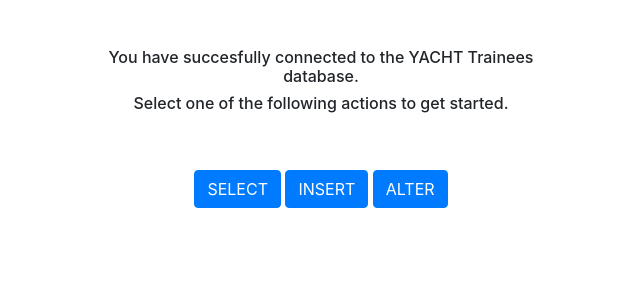
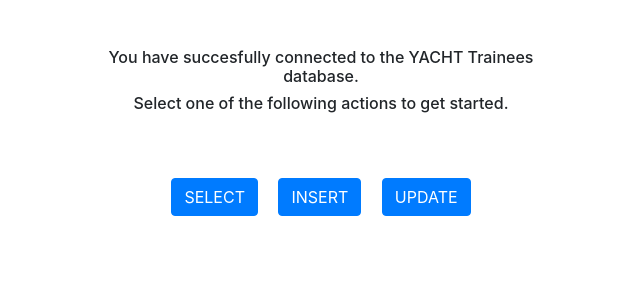
Before and after one commit to Reggem/YACHT_DATABASE, a PHP site: page /Hostingpage/navigationpane.php in a window 1280 px wide. Shown: the top 300 px of the page, without its empty margins (319-959 px from the left). Run offline with PHP 8.4, Linux system fonts and the light colour scheme; some libraries are stand-ins or nearby versions.

Commit message:
Change ALter to UPDATE in navbar

```diff
--- a/Alter/navbaralter.php
+++ b/Alter/navbaralter.php
@@ -16,7 +16,7 @@
         <a class="nav-link" href="../Insert/insert.php">INSERT</a>
       </li>
       <li class="nav-item active">
-        <a class="nav-link" href="../Alter/alter.php">ALTER</a>
+        <a class="nav-link" href="../Alter/alter.php">UPDATE</a>
       </li>
 
     </ul>
--- a/Hostingpage/navbarhosting.php
+++ b/Hostingpage/navbarhosting.php
@@ -16,7 +16,7 @@
         <a class="nav-link" href="../Insert/insert.php">INSERT</a>
       </li>
       <li class="nav-item">
-        <a class="nav-link" href="../Alter/alter.php">ALTER</a>
+        <a class="nav-link" href="../Alter/alter.php">UPDATE</a>
       </li>
 
     </ul>
--- a/Hostingpage/navigationpane.php
+++ b/Hostingpage/navigationpane.php
@@ -29,13 +29,13 @@
             <div class="text-center">
 
               <a href="../select/select.php">
-                <button type="button" class="btn btn-primary">SELECT</button>
+                <button type="button" class="btn btn-primary m-2">SELECT</button>
               </a>
               <a href="../Insert/insert.php">
-                <button type="button" class="btn btn-primary">INSERT</button>
+                <button type="button" class="btn btn-primary m-2">INSERT</button>
               </a>
               <a href="../Alter/alter.php">
-                <button type="button" class="btn btn-primary">ALTER</button>
+                <button type="button" class="btn btn-primary m-2">UPDATE</button>
               </a>
             </div>
 
--- a/Insert/navbarinsert.php
+++ b/Insert/navbarinsert.php
@@ -16,7 +16,7 @@
         <a class="nav-link" href="../Insert/insert.php">INSERT</a>
       </li>
       <li class="nav-item">
-        <a class="nav-link" href="../Alter/alter.php">ALTER</a>
+        <a class="nav-link" href="../Alter/alter.php">UPDATE</a>
       </li>
 
     </ul>
--- a/select/navbarselect.php
+++ b/select/navbarselect.php
@@ -16,7 +16,7 @@
         <a class="nav-link" href="../Insert/insert.php">INSERT</a>
       </li>
       <li class="nav-item">
-        <a class="nav-link" href="../Alter/alter.php">ALTER</a>
+        <a class="nav-link" href="../Alter/alter.php">UPDATE</a>
       </li>
 
     </ul>
```
